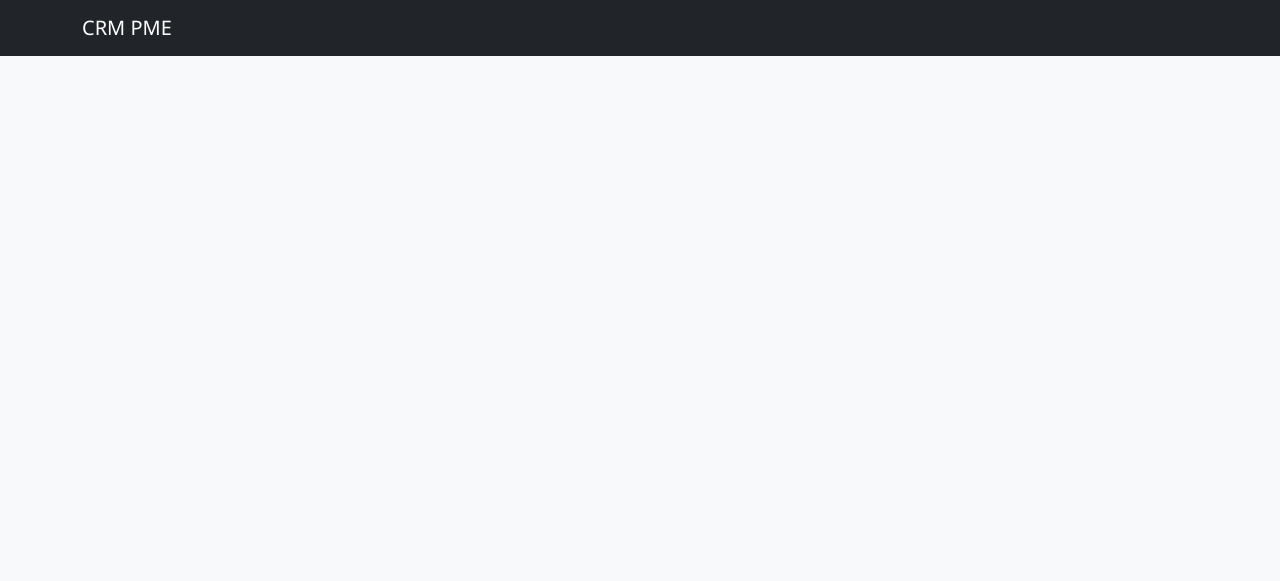
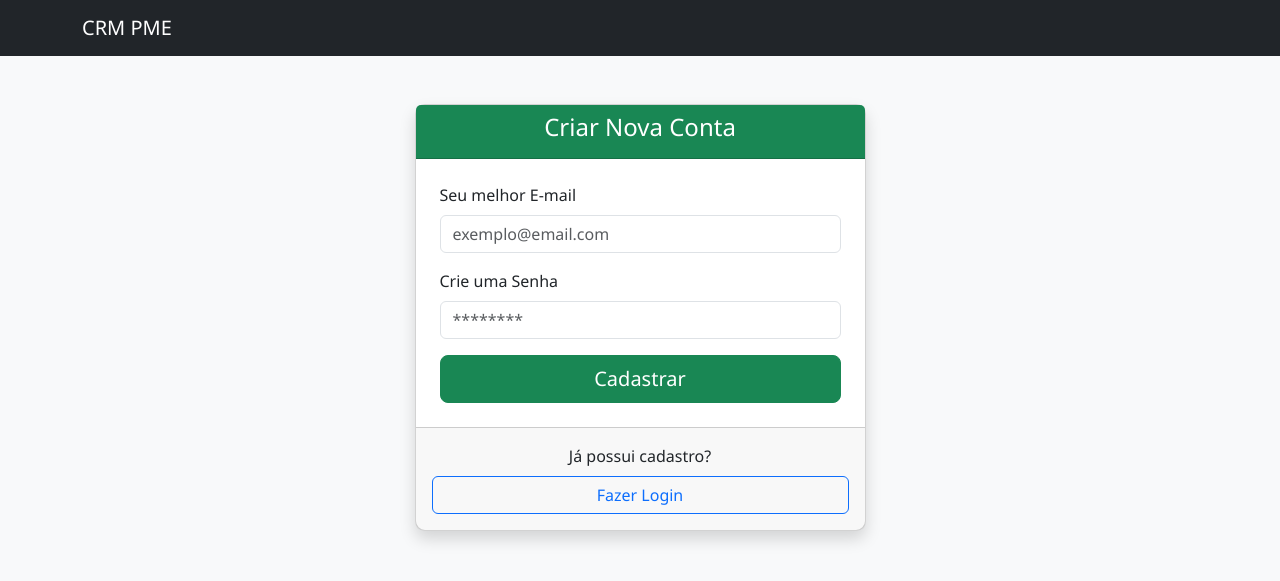
Before and after one commit to vinisantoszx/crm-si, a Flask app: page /register in a window 1280 px wide. Shown: the top 581 px of the page. Run offline with Flask 3, Linux system fonts and the light colour scheme.

Commit message:
fix: register

```diff
--- a/templates/register.html
+++ b/templates/register.html
@@ -1,32 +1,30 @@
-<!DOCTYPE html>
-<html lang="pt-br">
-<head>
-    <meta charset="UTF-8">
-    <meta name="viewport" content="width=device-width, initial-scale=1.0">
-    <title>CRM PME</title>
-    <link href="https://cdn.jsdelivr.net/npm/bootstrap@5.3.0/dist/css/bootstrap.min.css" rel="stylesheet">
-    <link rel="stylesheet" href="{{ url_for('static', filename='style.css') }}">
-</head>
-<body class="bg-light">
-    <nav class="navbar navbar-expand-lg navbar-dark bg-dark mb-4">
-        <div class="container">
-            <a class="navbar-brand" href="#">CRM PME</a>
+{% extends "base.html" %}
+
+{% block content %}
+<div class="row justify-content-center mt-5">
+    <div class="col-md-5">
+        <div class="card shadow">
+            <div class="card-header bg-success text-white text-center">
+                <h4>Criar Nova Conta</h4>
+            </div>
+            <div class="card-body p-4">
+                <form method="POST">
+                    <div class="mb-3">
+                        <label for="email" class="form-label">Seu melhor E-mail</label>
+                        <input type="email" name="email" id="email" class="form-control" placeholder="exemplo@email.com" required>
+                    </div>
+                    <div class="mb-3">
+                        <label for="password" class="form-label">Crie uma Senha</label>
+                        <input type="password" name="password" id="password" class="form-control" placeholder="********" required>
+                    </div>
+                    <button type="submit" class="btn btn-success w-100 btn-lg">Cadastrar</button>
+                </form>
+            </div>
+            <div class="card-footer text-center py-3">
+                <p class="mb-0">Já possui cadastro?</p>
+                <a href="{{ url_for('login') }}" class="btn btn-outline-primary w-100 mt-2">Fazer Login</a>
+            </div>
         </div>
-    </nav>
-
-    <div class="container">
-        {% with messages = get_flashed_messages() %}
-            {% if messages %}
-                <div class="alert alert-warning alert-dismissible fade show" role="alert">
-                    {{ messages[0] }}
-                    <button type="button" class="btn-close" data-bs-dismiss="alert" aria-label="Close"></button>
-                </div>
-            {% endif %}
-        {% endwith %}
-
-        {% block content %}{% endblock %}
     </div>
-
-    <script src="https://cdn.jsdelivr.net/npm/bootstrap@5.3.0/dist/js/bootstrap.bundle.min.js"></script>
-</body>
-</html>
+</div>
+{% endblock %}
```
